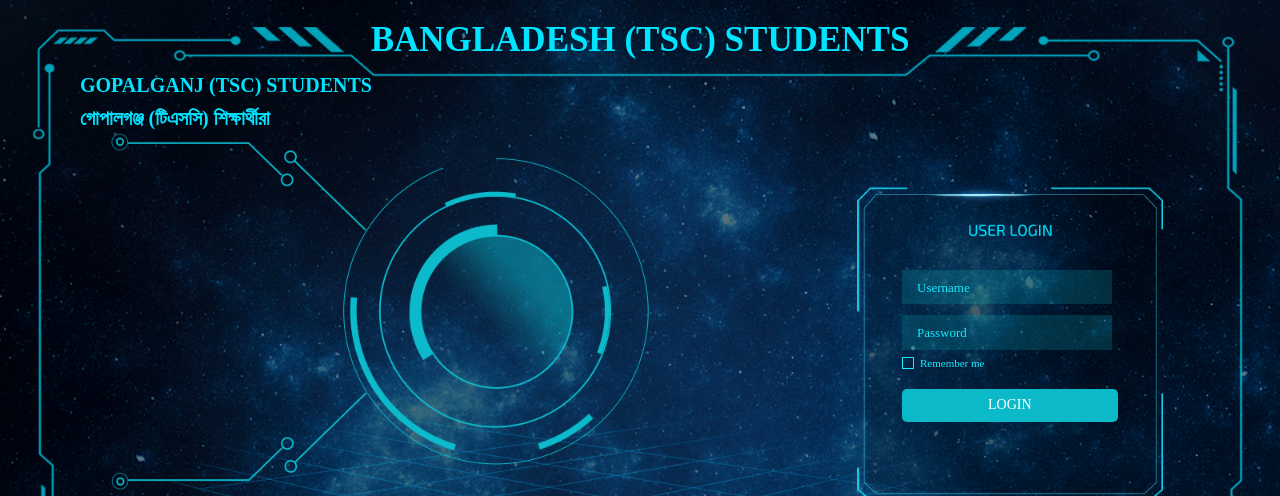
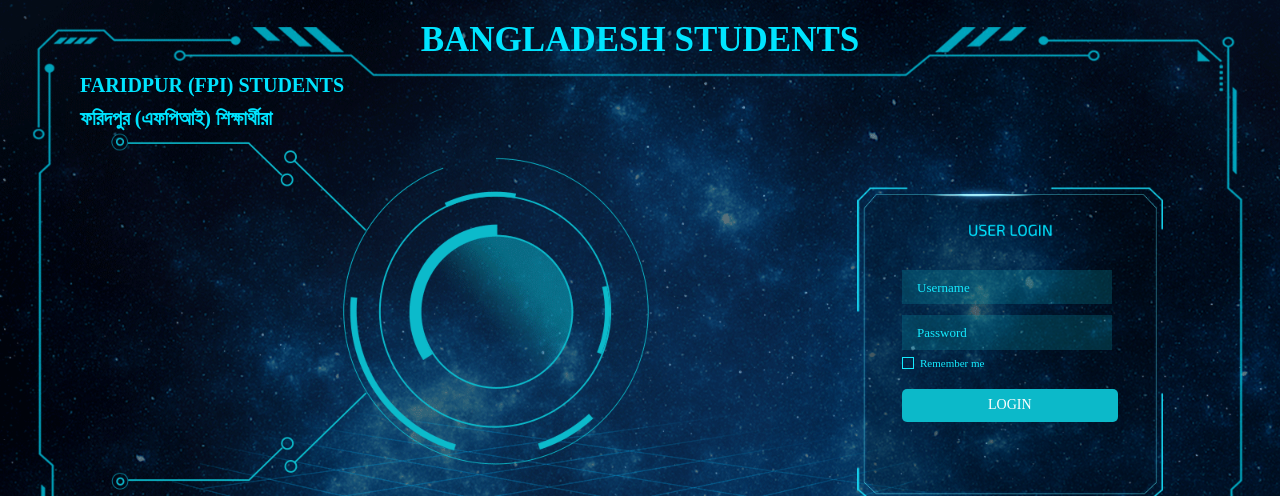
Before and after one commit to mejbauddin/fpi, a PHP site: page / in a window 1280 px wide. Shown: the top 496 px of the page. Run offline with PHP 8.4, Linux system fonts and the light colour scheme.

Commit message:
Update index.php

```diff
--- a/index.php
+++ b/index.php
@@ -3,7 +3,7 @@
 
 <head>
 		  <meta charset="utf-8">
-		  <title>TSC Student Details</title>
+		  <title>Faridpur Polytechnic Institute - Student Details</title>
 		  <meta name="description" content="">
 		  <meta name="viewport" content="width=device-width, initial-scale=1">
 
@@ -45,11 +45,11 @@
 			<div class="header-area">
 				<div class="middle-area">
 					<div class="header-text-area">
-						<b>BANGLADESH (TSC) STUDENTS</b>
+						<b>BANGLADESH STUDENTS</b>
 					</div>
 					<div class="header-botom">
-						<p><b>GOPALGANJ (TSC) STUDENTS</b></p>
-						<p><b>গোপালগঞ্জ (টিএসসি) শিক্ষার্থীরা</b></p>
+						<p><b>FARIDPUR (FPI) STUDENTS</b></p>
+						<p><b>ফরিদপুর (এফপিআই) শিক্ষার্থীরা</b></p>
 					</div>
 					<div class="login-area">
 						<form action="">
```
